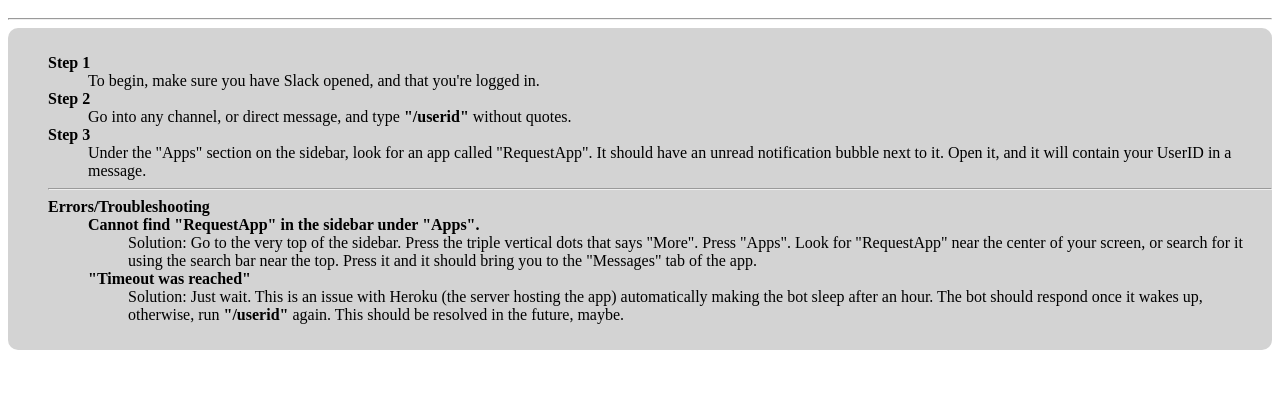
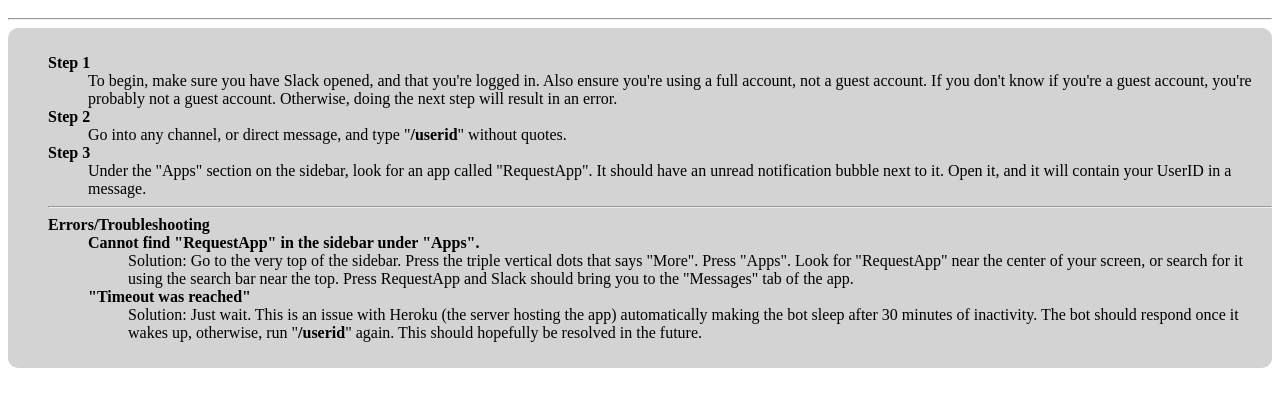
Before and after one commit to info-HICC/SlackRequestApp, a website: page html/userID2.html in a window 1280 px wide. Shown: the part 48-454 px from the top of the page. Drawn offline with Linux system fonts and the light colour scheme.

Commit message:
updates the text. Added that a requirement to using command is not using a guest account

```diff
--- a/html/userID2.html
+++ b/html/userID2.html
@@ -35,11 +35,11 @@
         <ul>
             <b><li>Step 1</li></b>
             <ul>
-                <li>To begin, make sure you have Slack opened, and that you're logged in.</li>
+                <li>To begin, make sure you have Slack opened, and that you're logged in. Also ensure you're using a full account, not a guest account. If you don't know if you're a guest account, you're probably not a guest account. Otherwise, doing the next step will result in an error.</li>
             </ul>
             <b><li>Step 2</li></b>
             <ul>
-                <li>Go into any channel, or direct message, and type <b>"/userid"</b> without quotes.</li>
+                <li>Go into any channel, or direct message, and type "<b>/userid</b>" without quotes.</li>
             </ul>
             <b><li>Step 3</li></b>
             <ul>
@@ -50,11 +50,11 @@
             <ul>
                 <b><li>Cannot find "RequestApp" in the sidebar under "Apps".</li></b>
                 <ul>
-                    <li>Solution: Go to the very top of the sidebar. Press the triple vertical dots that says "More". Press "Apps". Look for "RequestApp" near the center of your screen, or search for it using the search bar near the top. Press it and it should bring you to the "Messages" tab of the app.</li>
+                    <li>Solution: Go to the very top of the sidebar. Press the triple vertical dots that says "More". Press "Apps". Look for "RequestApp" near the center of your screen, or search for it using the search bar near the top. Press RequestApp and Slack should bring you to the "Messages" tab of the app.</li>
                 </ul>
                 <b><li>"Timeout was reached"</li></b>
                 <ul>
-                    <li>Solution: Just wait. This is an issue with Heroku (the server hosting the app) automatically making the bot sleep after an hour. The bot should respond once it wakes up, otherwise, run <b>"/userid"</b> again. This should be resolved in the future, maybe.</li>
+                    <li>Solution: Just wait. This is an issue with Heroku (the server hosting the app) automatically making the bot sleep after 30 minutes of inactivity. The bot should respond once it wakes up, otherwise, run "<b>/userid</b>" again. This should hopefully be resolved in the future.</li>
                 </ul>
             </ul>
         </ul>
```
